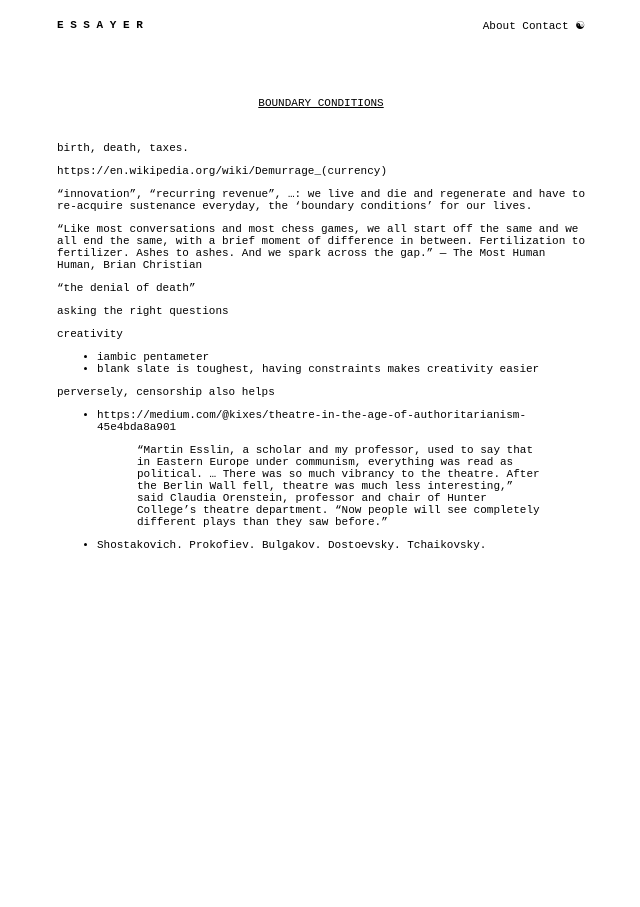
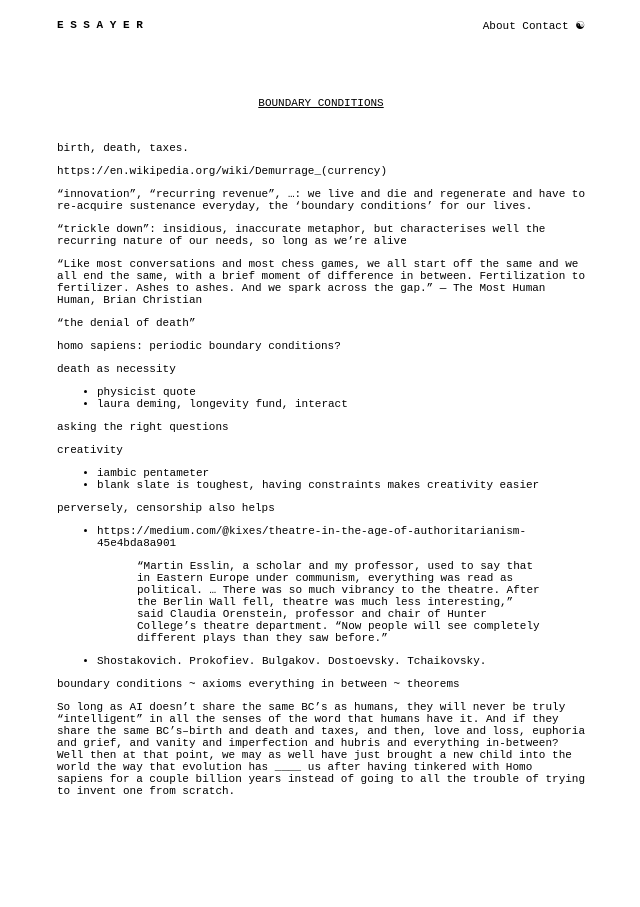
Before and after one commit to joseph-long/essayer, a Jekyll site: the page built from _posts/2020-05-11-boundary-conditions.md, in a window 1280 px wide. Shown: the whole page, without its empty margins (319-959 px from the left). Built offline with Jekyll 4.4.1, drawn with Linux system fonts in a browser that asks for light colours; some web fonts are replaced.

Commit message:
point estimates

```diff
--- a/_posts/2020-05-11-boundary-conditions.md
+++ b/_posts/2020-05-11-boundary-conditions.md
@@ -10,6 +10,9 @@ https://en.wikipedia.org/wiki/Demurrage_(currency)
 "innovation", "recurring revenue", ...: we live and die and regenerate and have
 to re-acquire sustenance everyday, the 'boundary conditions' for our lives.
 
+"trickle down": insidious, inaccurate metaphor, but characterises well the
+recurring nature of our needs, so long as we're alive
+
 “Like most conversations and most chess games, we all start off the same and we
 all end the same, with a brief moment of difference in between. Fertilization
 to fertilizer. Ashes to ashes. And we spark across the gap.” — The Most Human
@@ -17,7 +20,11 @@ Human, Brian Christian
 
 "the denial of death"
 
+homo sapiens: periodic boundary conditions?
 
+death as necessity
+- physicist quote
+- laura deming, longevity fund, interact
 
 asking the right questions
 
@@ -34,3 +41,17 @@ perversely, censorship also helps
       Hunter College’s theatre department. “Now people will see completely
       different plays than they saw before.”
   - Shostakovich. Prokofiev. Bulgakov. Dostoevsky. Tchaikovsky.
+
+
+boundary conditions ~ axioms
+everything in between ~ theorems
+
+
+So long as AI doesn't share the same BC's as humans, they will never be truly
+"intelligent" in all the senses of the word that humans have it. And if they
+share the same BC's--birth and death and taxes, and then, love and loss,
+euphoria and grief, and vanity and imperfection and hubris and everything
+in-between? Well then at that point, we may as well have just brought a new
+child into the world the way that evolution has ________ us after having
+tinkered with Homo sapiens for a couple billion years instead of going to all
+the trouble of trying to invent one from scratch.
```
Also changed, not shown: _posts/2020-05-08-pourquoi-essayer.md (+4 -0 lines), _posts/2020-05-16-unsupervised-truths.md (+15 -2 lines), _posts/2020-06-11-braindump.md (+45 -18 lines), _posts/2020-06-15-advertising-and-democracy.md (added, +70 -0 lines).
